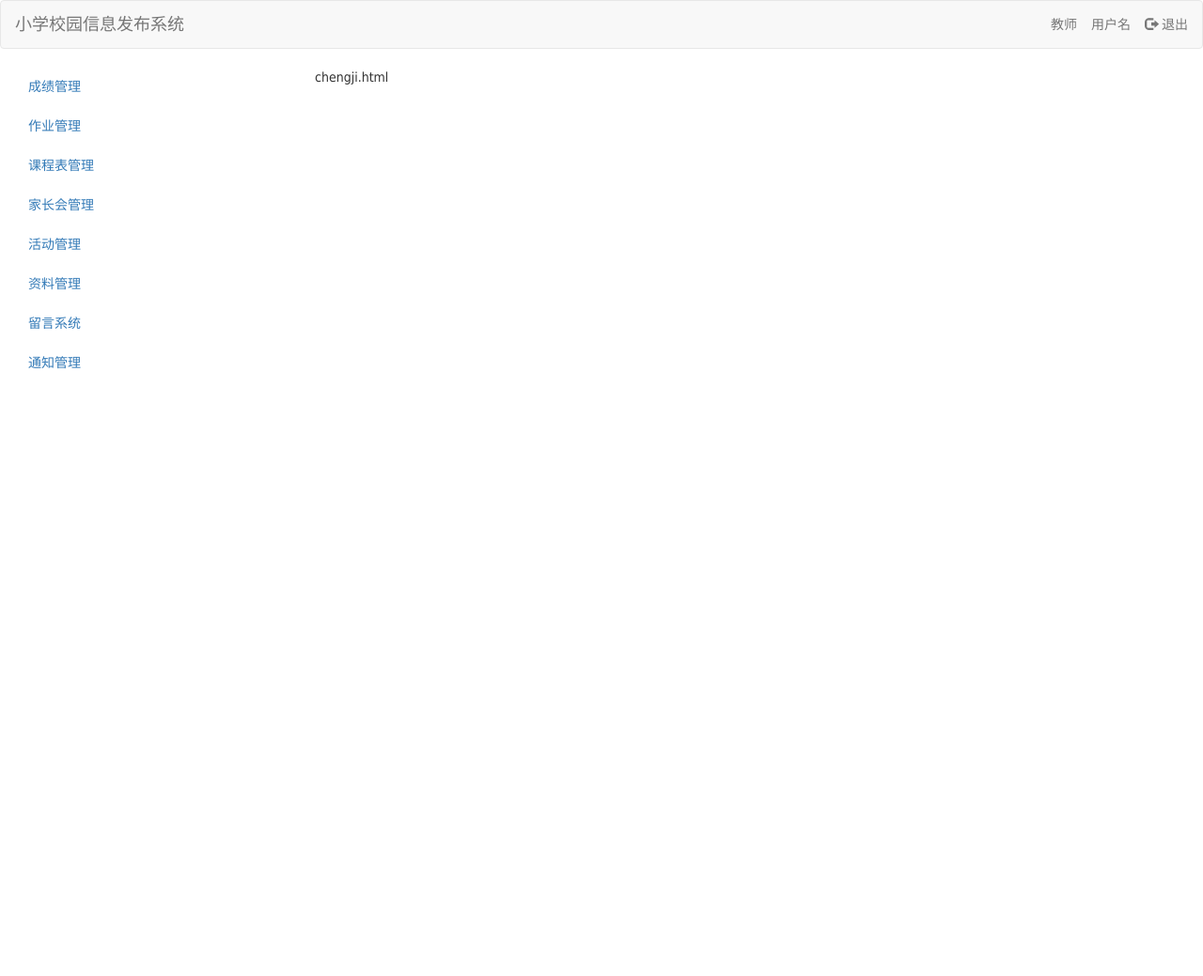
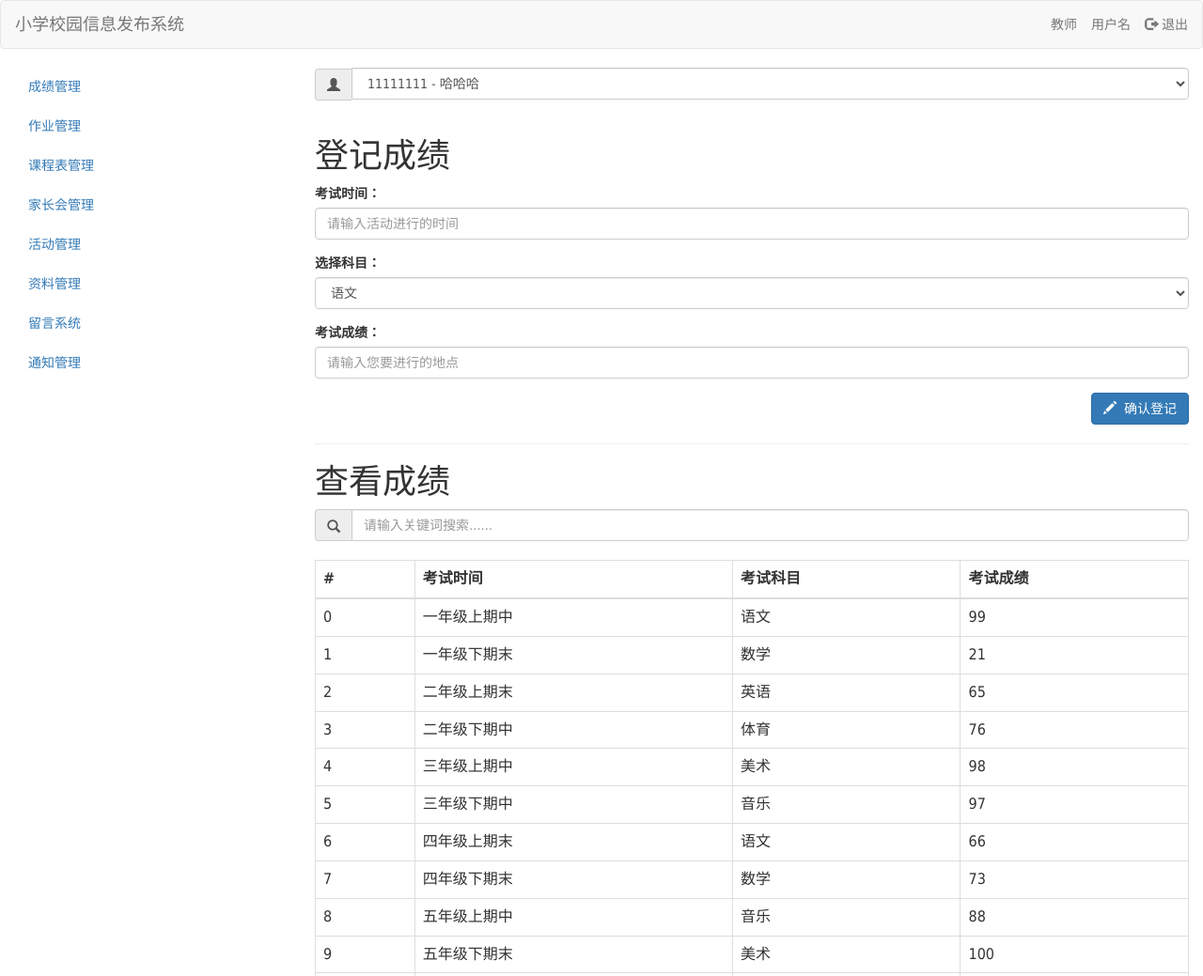
Before and after one commit to kyfly/iSchool, a plain HTML site: page public/index.html at #/chengji in a window 1280 px wide. Shown: the top 1039 px of the page at 94% size. Before the commit the page ends 800 px from the top, so only its background shows below. Drawn offline with Linux system fonts and the light colour scheme.

Commit message:
完成成绩模块。

```diff
--- a/public/js/controller.js
+++ b/public/js/controller.js
@@ -1,5 +1,121 @@
-function ChengjiCtrl ($scope) {
-
+function ChengjiCtrl ($scope,seva) {
+	$scope.stulists = [
+		{
+			"name":"哈哈哈",
+			"sno":"11111111"
+		},
+		{
+			"name":"呵呵呵",
+			"sno":"12434344"
+		},
+		{
+			"name":"尤振飞",
+			"sno":"16573456"
+		},
+		{
+			"name":"马越",
+			"sno":"12597377"
+		},
+		{
+			"name":"王如锵",
+			"sno":"12464883"
+		}
+	];
+	$scope.courselists = [
+		{
+			"cno":"0",
+			"name":"语文"
+		},
+		{
+			"cno":"1",
+			"name":"数学"
+		},
+		{
+			"cno":"2",
+			"name":"英语"
+		},
+		{
+			"cno":"3",
+			"name":"体育"
+		},
+		{
+			"cno":"4",
+			"name":"常识"
+		},
+		{
+			"cno":"5",
+			"name":"音乐"
+		},
+		{
+			"cno":"6",
+			"name":"美术"
+		}
+	];
+	$scope.grades = [
+		{
+			"term":"一年级上期中",
+			"course":"语文",
+			"grade":"99"
+		},
+		{
+			"term":"一年级下期末",
+			"course":"数学",
+			"grade":"21"
+		},
+		{
+			"term":"二年级上期末",
+			"course":"英语",
+			"grade":"65"
+		},
+		{
+			"term":"二年级下期中",
+			"course":"体育",
+			"grade":"76"
+		},
+		{
+			"term":"三年级上期中",
+			"course":"美术",
+			"grade":"98"
+		},
+		{
+			"term":"三年级下期中",
+			"course":"音乐",
+			"grade":"97"
+		},
+		{
+			"term":"四年级上期末",
+			"course":"语文",
+			"grade":"66"
+		},
+		{
+			"term":"四年级下期末",
+			"course":"数学",
+			"grade":"73"
+		},
+		{
+			"term":"五年级上期中",
+			"course":"音乐",
+			"grade":"88"
+		},
+		{
+			"term":"五年级下期末",
+			"course":"美术",
+			"grade":"100"
+		},
+		{
+			"term":"六年级上期末",
+			"course":"英语",
+			"grade":"97"
+		},
+		{
+			"term":"六年级下期末",
+			"course":"语文",
+			"grade":"87"
+		}
+	];
+	$scope.isTeacher = function(){
+		return seva.usi === 0;
+	};
 }
 
 function ZuoyeCtrl ($scope,seva) {
--- a/public/views/chengji.html
+++ b/public/views/chengji.html
@@ -1 +1,63 @@
-chengji.html
+<div ng-show="isTeacher()">
+	<div class="input-group">
+		<span class="input-group-addon glyphicon glyphicon-user"></span>
+		<select class="form-control">
+			<option ng-repeat="stulist in stulists" value="{{stulist.sno}}">{{stulist.sno}} - {{stulist.name}}</option>
+		</select>
+	</div>
+	<br>
+	<h1>登记成绩</h1>
+	<form>
+		<div class="form-group">
+			<label class="control-label">考试时间：</label>
+    	  	<input type="text" class="form-control" id="term" placeholder="请输入活动进行的时间">
+		</div>
+		<div class="form-group">
+			<label class="control-label">选择科目：</label>
+			<select class="form-control" id="course">
+				<option ng-repeat="courselist in courselists" value="{{courselist.cno}}">
+					{{courselist.name}}
+				</option>
+			</select>
+		</div>
+		<div class="form-group">
+			<label class="control-label">考试成绩：</label>
+    	  	<input type="number" class="form-control" id="grade" placeholder="请输入您要进行的地点">
+		</div>
+		<div class="form-group text-right">
+			<button type="button" class="btn btn-primary">
+				<span class="glyphicon glyphicon-pencil"></span>
+				&nbsp;确认登记
+			</button>
+		</div>
+	</form>
+	<hr>
+</div>
+<div>
+	<h1>查看成绩</h1>
+	<div class="input-group">
+		<span class="input-group-addon">
+			<span class="glyphicon glyphicon-search"></span>
+		</span>
+		<input type="text" class="form-control" placeholder="请输入关键词搜索……" ng-model="search">
+	</div>
+	<br>
+	<table class="table table-bordered table-hover">
+			<thead>
+				<tr>
+					<th>#</th>
+					<th>考试时间</th>
+					<th>考试科目</th>
+					<th>考试成绩</th>
+				</tr>
+			</thead>
+			<tbody>
+				<tr ng-repeat="grade in grades | filter:search">
+					<td>{{$index}}</td>
+					<td>{{grade.term}}</td>
+					<td>{{grade.course}}</td>
+					<td>{{grade.grade}}</td>
+				</tr>
+			</tbody>
+	</table>
+</div>
```
